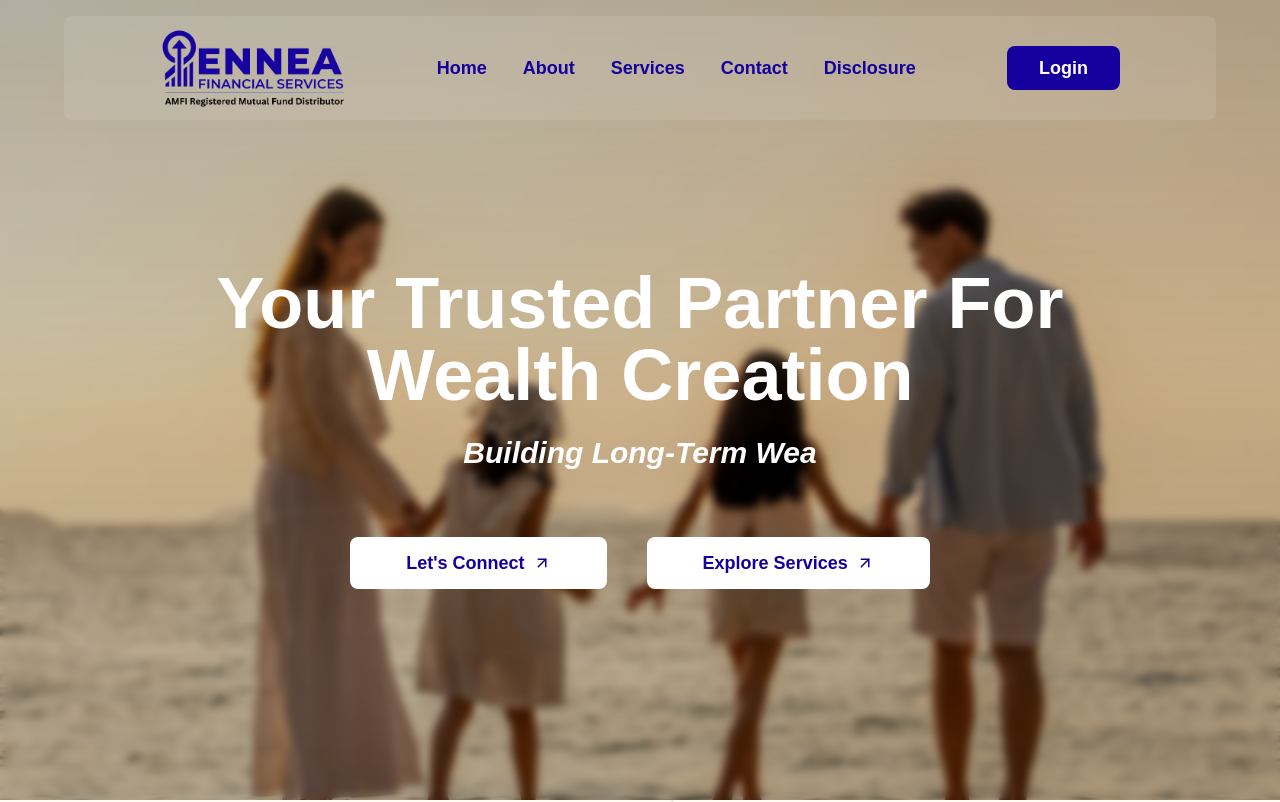
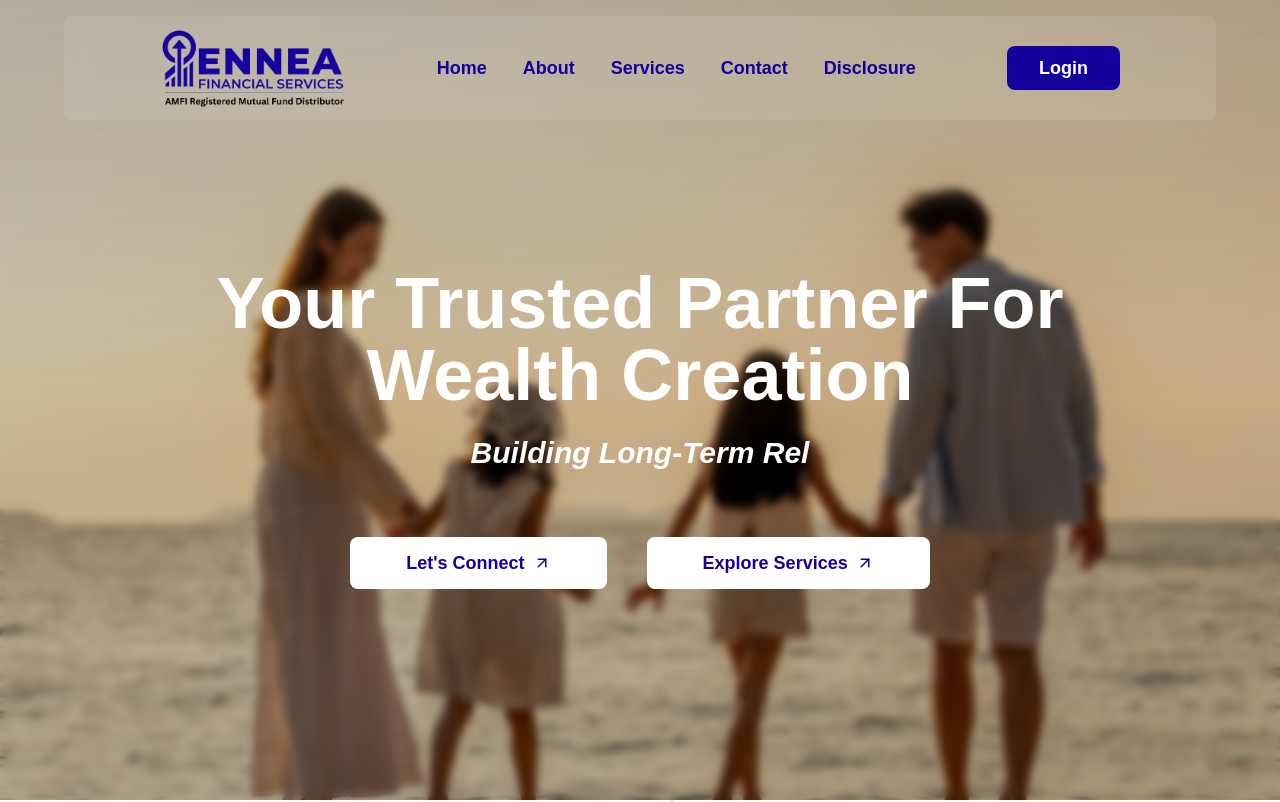
Before and after one commit to ennea-financial-services/ennea-ui, a React (Create React App) app: page / in a window 1280 px wide. Shown: the top 802 px of the page. Built offline with nearby package versions, Linux system fonts and the light colour scheme; a web font is replaced by a local one.

Commit message:
landing text changes

```diff
--- a/src/Components/Landing.jsx
+++ b/src/Components/Landing.jsx
@@ -8,7 +8,7 @@ import HeroMobile from "../images/landing-bg.jpg";
 
 const texts = [
   "Empowering Smarter Financial Decisions",
-  "Building Long-Term Wealth Creation",
+  "Building Long-Term Relationships",
 ];
 
 /* Animation Variants */
```
